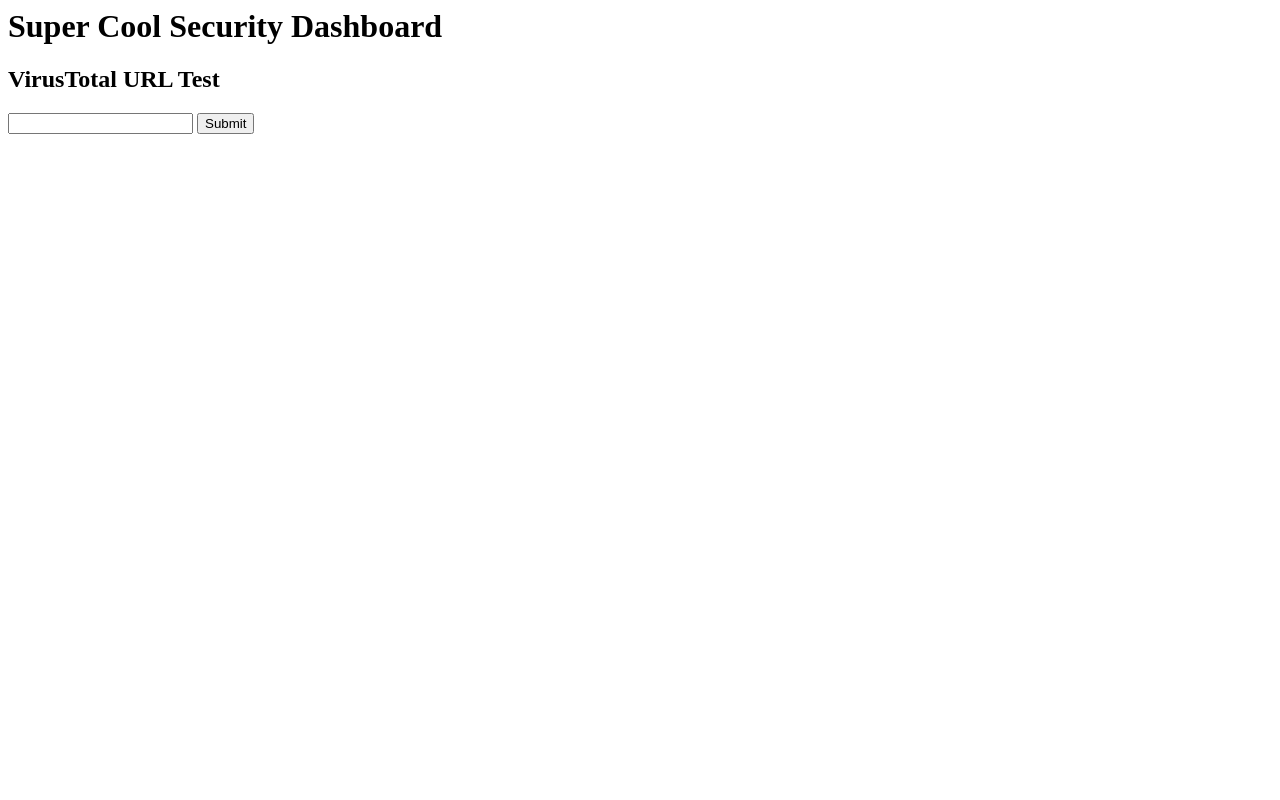
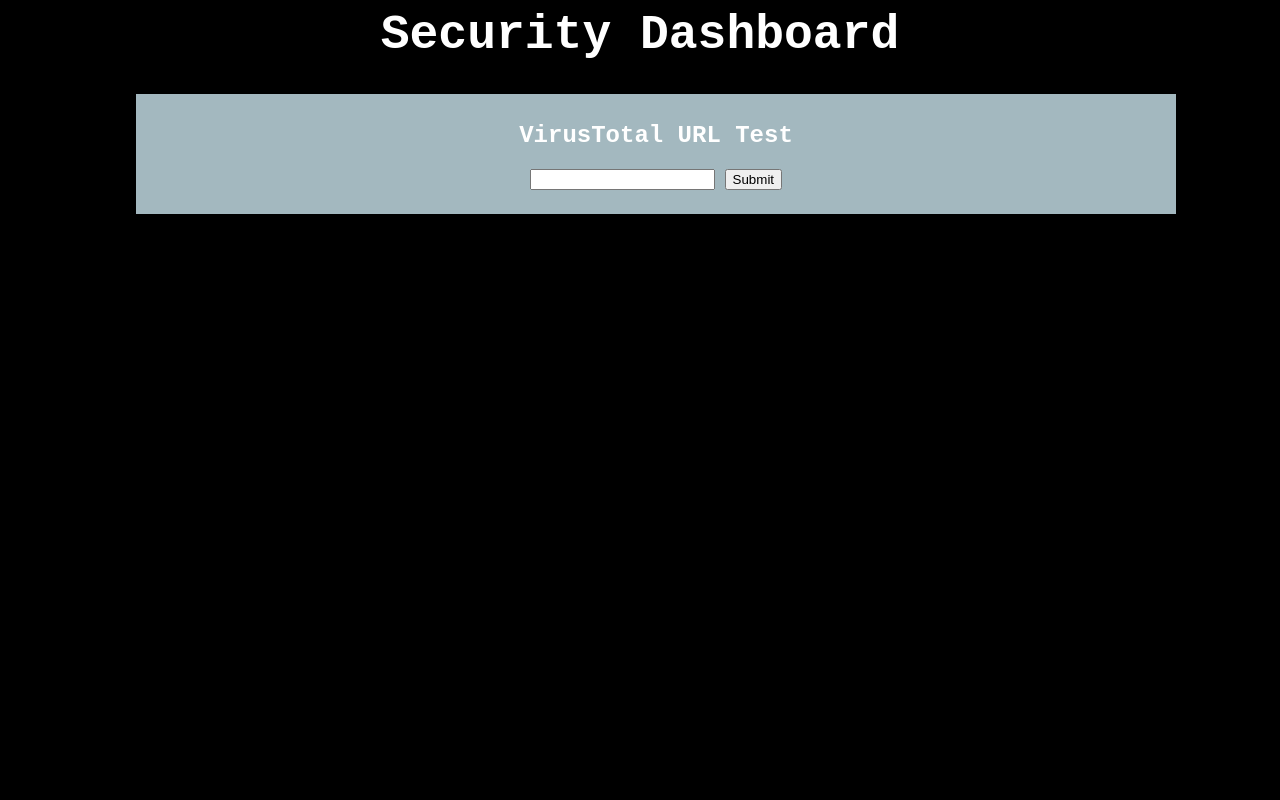
Before and after one commit to deannabaris/wit-security-app-tutorial, a Flask app: page / in a window 1280 px wide. Run offline with Flask 2, Linux system fonts and the light colour scheme.

Commit message:
Adding css

```diff
--- a/app.py
+++ b/app.py
@@ -13,7 +13,7 @@
     text = request.form['text']
     # processed_text = text.upper()
     url = 'https://www.virustotal.com/vtapi/v2/url/report'
-    params = {'apikey': os.environ['API_KEY'], 'resource': text.upper()}
+    params = {'apikey': os.environ['VIRUS_TOTAL_API_KEY'], 'resource': text.upper()}
     response = requests.get(url, params=params)
 
     total_found = response.json()['positives']
--- /dev/null
+++ b/static/css/main.css
@@ -0,0 +1,18 @@
+body {
+	background-color: black;
+	/*color: #2cfc03;*/
+	color: white;
+	text-align: center;
+	font-family: "Courier New", Courier, monospace;
+}
+
+h1 {
+	font-size: 48px;
+}
+
+.security-widget {
+	background: #a3b8bf;
+	width: 80vw;
+	margin-left: 10vw;
+	padding: 1vh;
+}
--- a/templates/index.html
+++ b/templates/index.html
@@ -1,9 +1,11 @@
 <html>
-<header>
-</header>
+<head>
+    <title>Security Dashboard</title>
+    <link rel="stylesheet" href="{{ url_for('static', filename='css/main.css') }}">
+</head>
 <body>
-	<h1>Super Cool Security Dashboard</h1>
-	<div>
+	<h1>Security Dashboard</h1>
+	<div class="security-widget">
 		<h2>VirusTotal URL Test</h2>
 		<form route="/" method="POST">
     		<input name="text">
```
Also changed, not shown: README.md, 1 other file.
